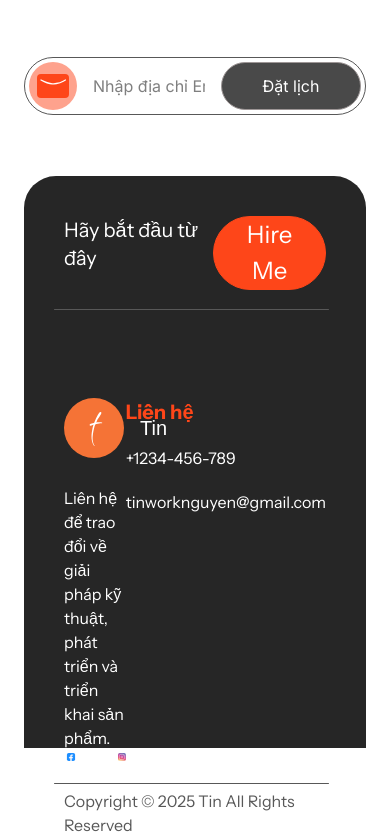
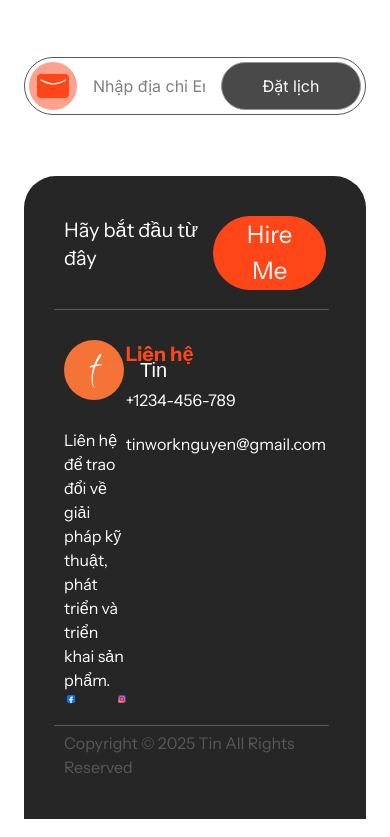
Before and after one commit to tinwok/trung-tin-portfolio, a React (Vite) app: page / in a window 390 px wide. Shown: the part 3364-4201 px from the top of the page. Built offline with nearby package versions, Linux system fonts and the light colour scheme; a web font is replaced by a local one.

Commit message:
fix footer

```diff
--- a/src/components/Footer.jsx
+++ b/src/components/Footer.jsx
@@ -7,7 +7,7 @@ import instagram from '../assets/instagram.svg';
 function Footer() {
     return (
         <section className=" px-6   text-white  font-(family-name:--font-secondary)">
-            <div className="max-w-[1200px] mx-auto bg-[var(--color-secondary)] h-[572px] rounded-t-4xl p-10 lg:p-20">
+            <div className="max-w-[1200px] mx-auto bg-[var(--color-secondary)] lg:h-[572px] rounded-t-4xl p-10 lg:p-20">
                 <div
                     className="header flex justify-between relative after:content-['']
                 after:absolute after:w-[105%] after:bg-[var(--color-description)] after:bottom-[-20px] after:left-[-10px] after:h-[1px] after:rounded-full"
@@ -16,7 +16,7 @@ function Footer() {
                     <Button className="!bg-[var(--color-orange)] border-[var(--color-orange)]">Hire Me</Button>
                 </div>
                 <div
-                    className="bottom-box flex justify-between mt-[108px] relative
+                    className="bottom-box flex justify-between mt-[50px] lg:mt-[108px] relative
                after:absolute after:w-[105%] after:bg-[var(--color-description)] after:bottom-[-20px] after:left-[-10px] after:h-[1px] after:rounded-full"
                 >
                     <div className="left-side w-[431px]">
```
